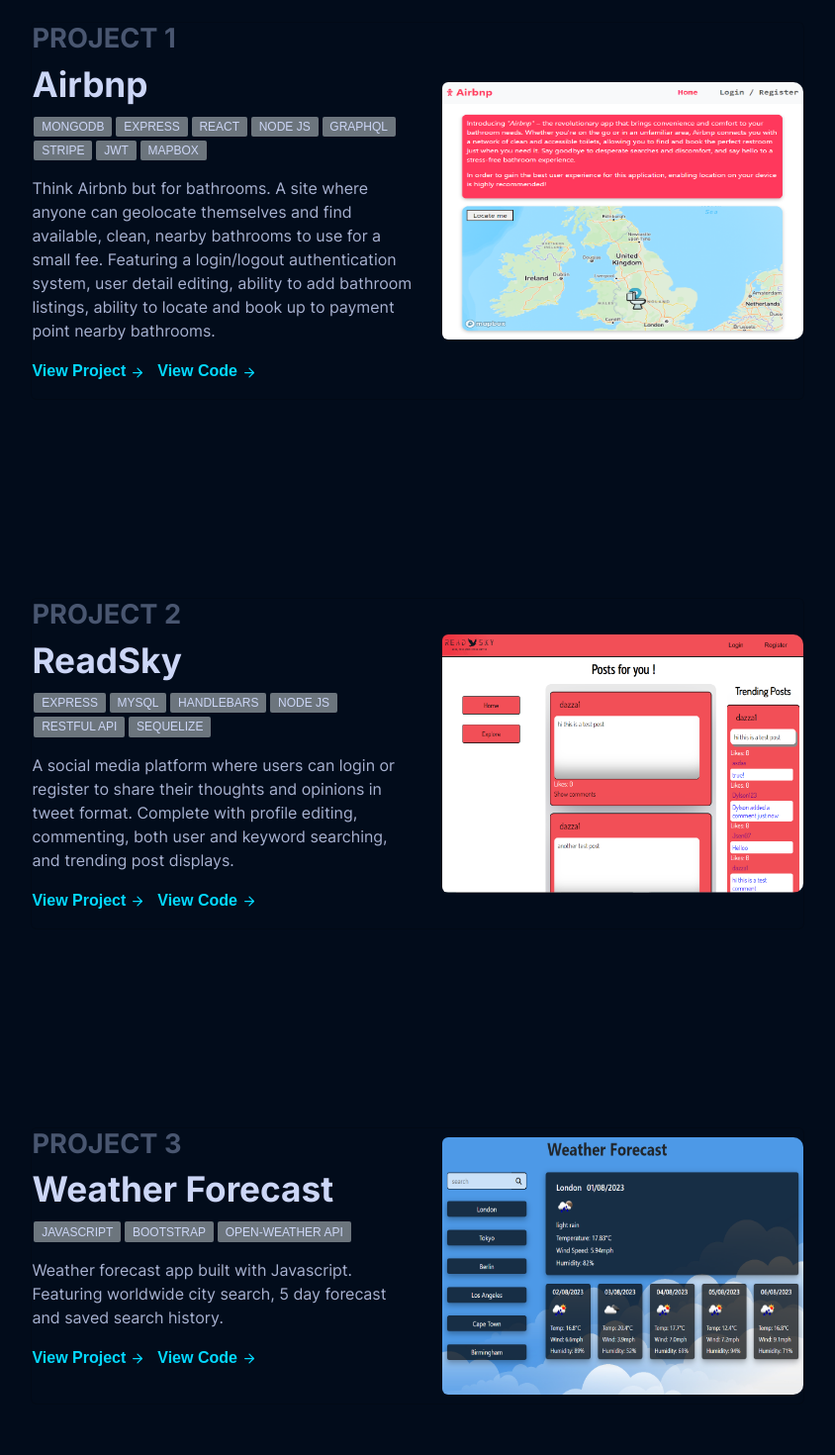
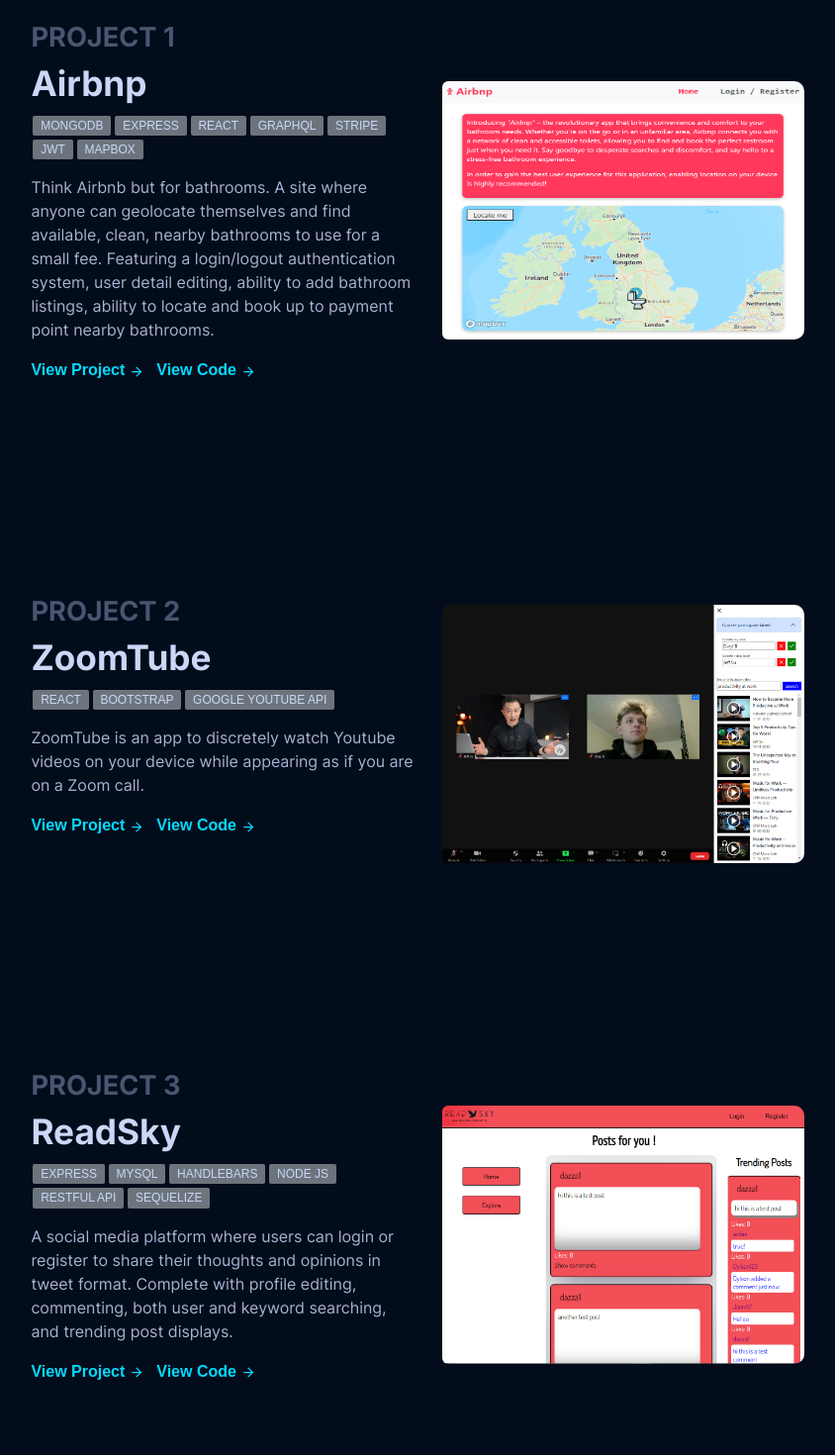
Before and after one commit to darylbg/db-portfolio, a React (Create React App) app: page / in a window 1280 px wide. Shown: the part 3480-4950 px from the top of the page at 99% size, without its empty margins (218-1062 px from the left). Built offline with nearby package versions, Linux system fonts and the light colour scheme; a web font is replaced by a local one.

Commit message:
added zoomtube project

```diff
--- a/src/assets/css/ProjectComponent.css
+++ b/src/assets/css/ProjectComponent.css
@@ -77,6 +77,7 @@
 }
 
 .project-card {
+  border: none;
   max-width: 100%;
   padding: 0;
   margin-bottom: 200px !important;
--- a/src/assets/data/projectsData.js
+++ b/src/assets/data/projectsData.js
@@ -22,16 +22,11 @@
       },
 
       {
-        name: "Node js",
-        link: "https://nodejs.org/en",
-      },
-
-      {
         name: "GraphQL",
         link: "https://graphql.org/",
       },
       {
-        name: "stripe",
+        name: "Stripe",
         link: "https://stripe.com/",
       },
       {
@@ -41,6 +36,28 @@
       {
         name: "MAPBOX",
         link: "https://www.mapbox.com/",
+      },
+    ],
+  },
+  {
+    title: "ZoomTube",
+    description:
+      "ZoomTube is an app to discretely watch Youtube videos on your device while appearing as if you are on a Zoom call.",
+    img: "zoomtube.png",
+    liveLink: "https://darylbg.github.io/zoomTube/",
+    codeLink: "https://github.com/darylbg/zoomTube",
+    pills: [
+      {
+        name: "react",
+        link: "https://react.dev/",
+      },
+      {
+        name: "bootstrap",
+        link: "https://getbootstrap.com/",
+      },
+      {
+        name: "Google YouTube API",
+        link: "https://developers.google.com/youtube/v3",
       },
     ],
   },
@@ -79,28 +96,6 @@
     ],
   },
   {
-    title: "Weather Forecast",
-    description:
-      "Weather forecast app built with Javascript. Featuring worldwide city search, 5 day forecast and saved search history.",
-    img: "weatherforecast.PNG",
-    liveLink: "https://darylbg.github.io/weather-app/",
-    codeLink: "https://github.com/darylbg/weather-app",
-    pills: [
-      {
-        name: "Javascript",
-        link: "https://www.javascript.com/",
-      },
-      {
-        name: "bootstrap",
-        link: "https://getbootstrap.com/",
-      },
-      {
-        name: "Open-weather api",
-        link: "https://openweathermap.org/api",
-      },
-    ],
-  },
-  {
     title: "Portfolio",
     description:
       "This portfolio was designed and built by myself in React. This website was built in React and utilizes Bootstrap as a framework",
@@ -116,10 +111,6 @@
         name: "bootstrap",
         link: "https://getbootstrap.com/",
       },
-      {
-        name: "NodeJS",
-        link: "https://nodejs.org/en",
-      },
     ],
   },
 ];
```
Also changed, not shown: src/assets/images/zoomtube.png (added).
